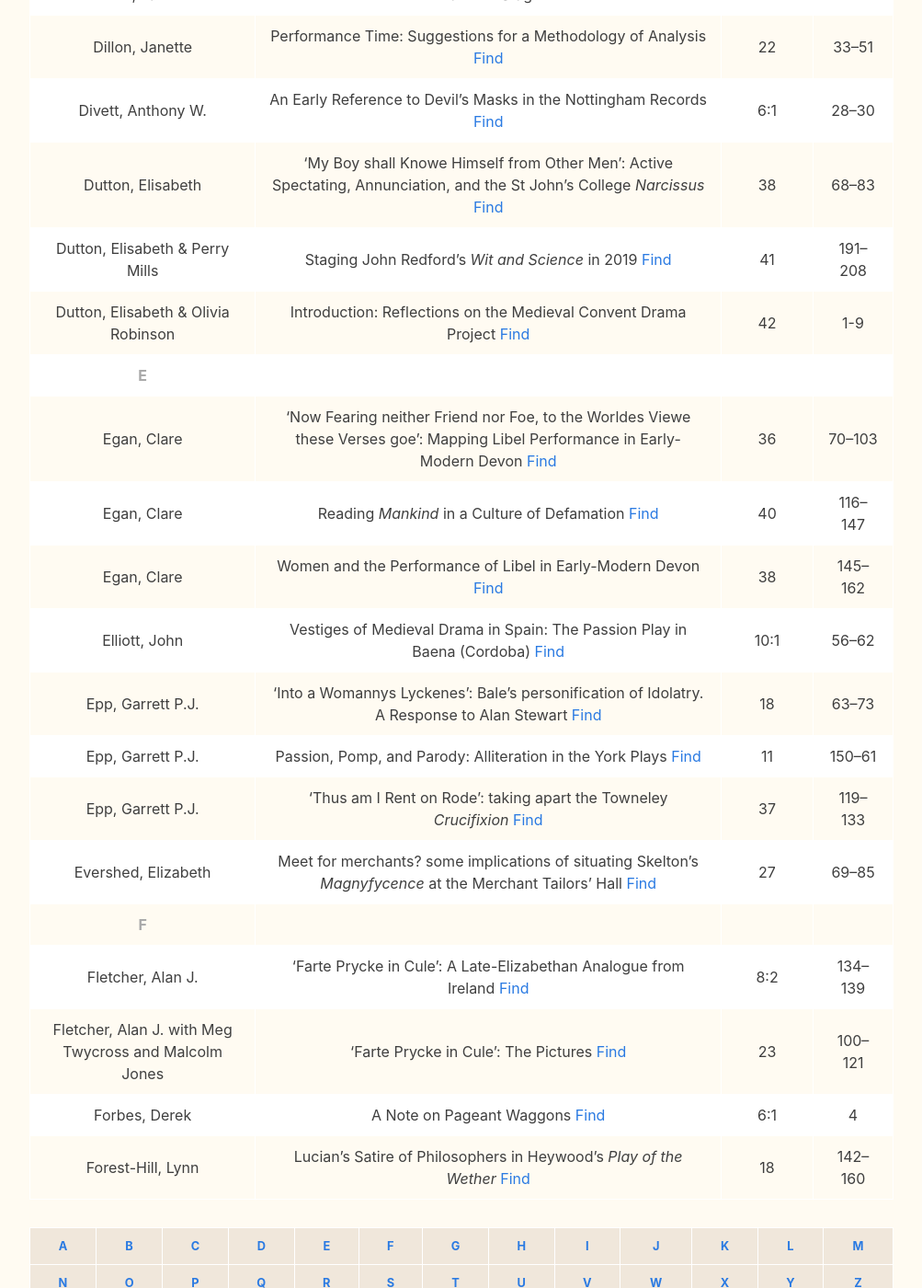
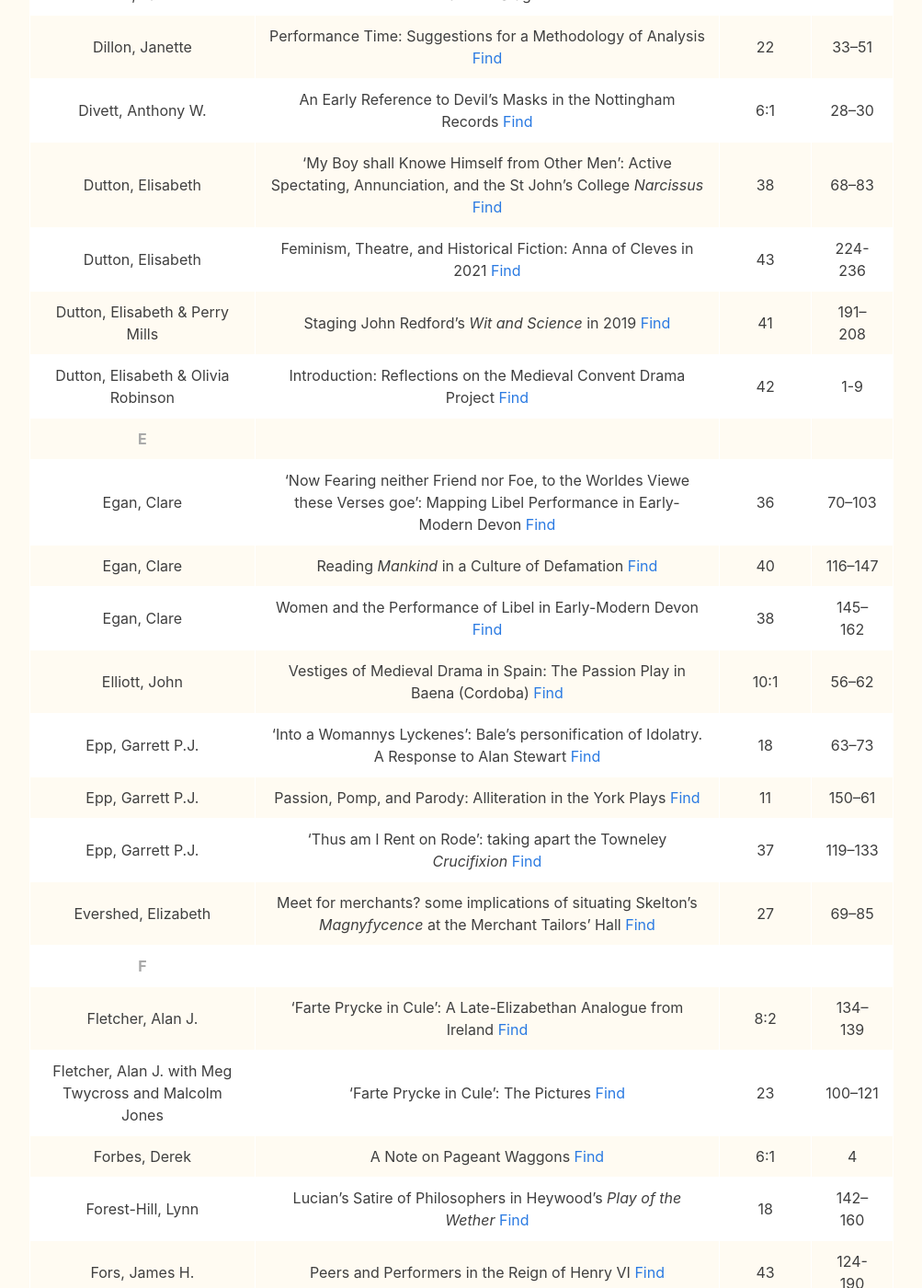
Before and after one commit to MedievalEnglishTheatre/MedievalEnglishTheatre.github.io, a Jekyll site: the page built from src/journal/cuminddf.md, in a window 1280 px wide and 1400 px high, scrolled down 1571 px. Shown: the whole window at 92% size, without its empty margins (138-1141 px from the left). Built offline with Jekyll 4.4.1, drawn with Linux system fonts in a browser that asks for light colours.

Commit message:
Update cuminddf.md vol. 43

```diff
--- a/src/journal/cuminddf.md
+++ b/src/journal/cuminddf.md
@@ -37,6 +37,7 @@
 |Dillon, Janette|Performance Time: Suggestions for a Methodology of Analysis [Find](vol22.html#Dillon) |22|33–51|
 |Divett, Anthony W.|An Early Reference to Devil’s Masks in the Nottingham Records [Find](vol06.html#Divett) |6:1|28–30|
 |Dutton, Elisabeth|‘My Boy shall Knowe Himself from Other Men’: Active Spectating, Annunciation, and the St John’s College *Narcissus* [Find](vol38.html#Dutton) |38|68–83|
+|Dutton, Elisabeth|Feminism, Theatre, and Historical Fiction: Anna of Cleves in 2021 [Find](vol43.html#Dutton) |43|224-236|
 |Dutton, Elisabeth &amp; Perry Mills| Staging John Redford's *Wit and Science* in 2019 [Find](vol41.html#Dutton) |41|191–208|
 |Dutton, Elisabeth &amp; Olivia Robinson|Introduction: Reflections on the Medieval Convent Drama Project [Find](vol42.html#Dutton) |42|1-9|
 |**<a name="E" id="E" class="alphaCenter">E</a>**||||
@@ -53,6 +54,7 @@
 |Fletcher, Alan J. with Meg Twycross and Malcolm Jones|‘Farte Prycke in Cule’: The Pictures [Find](vol23.html#Twycross) |23|100–121|
 |Forbes, Derek|A Note on Pageant Waggons [Find](vol06.html#Forbes) |6:1|4|
 |Forest-Hill, Lynn|Lucian’s Satire of Philosophers in Heywood’s *Play of the Wether* [Find](vol18.html#Forest_Hill) |18|142–160|
+|Fors, James H.|Peers and Performers in the Reign of Henry VI [Find](vol43.html#Fors) |43|124-190|
 {: .author-table}
 
 | [A](cumindac.html#A) | [B](cumindac.html#B) | [C](cumindac.html#C) | [D](cuminddf.html#D) | [E](cuminddf.html#E) | [F](cuminddf.html#F) | [G](cumindgj.html#G) | [H](cumindgj.html#H) | [I](cumindgj.html#I) | [J](cumindgj.html#J) | [K](cumindko.html#K) | [L](cumindko.html#L) | [M](cumindko.html#M) |
```
